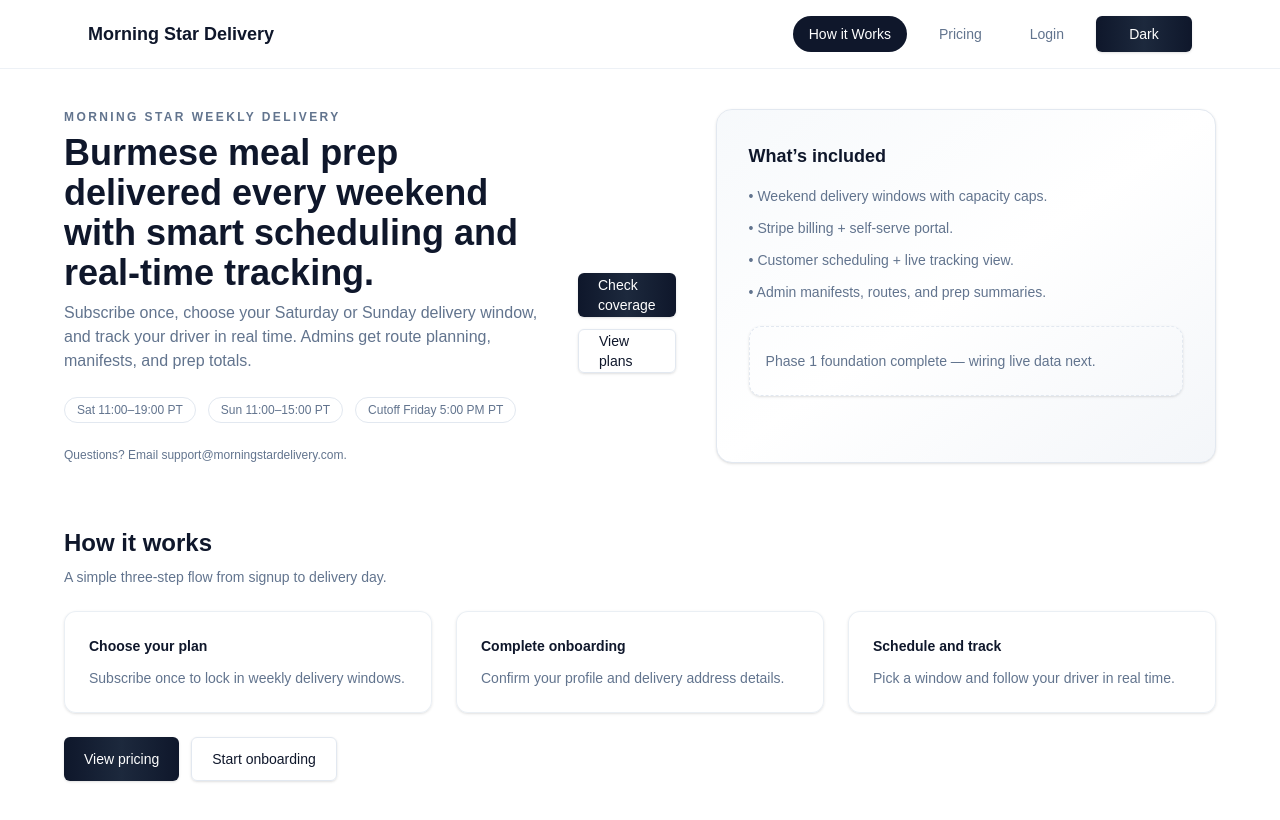
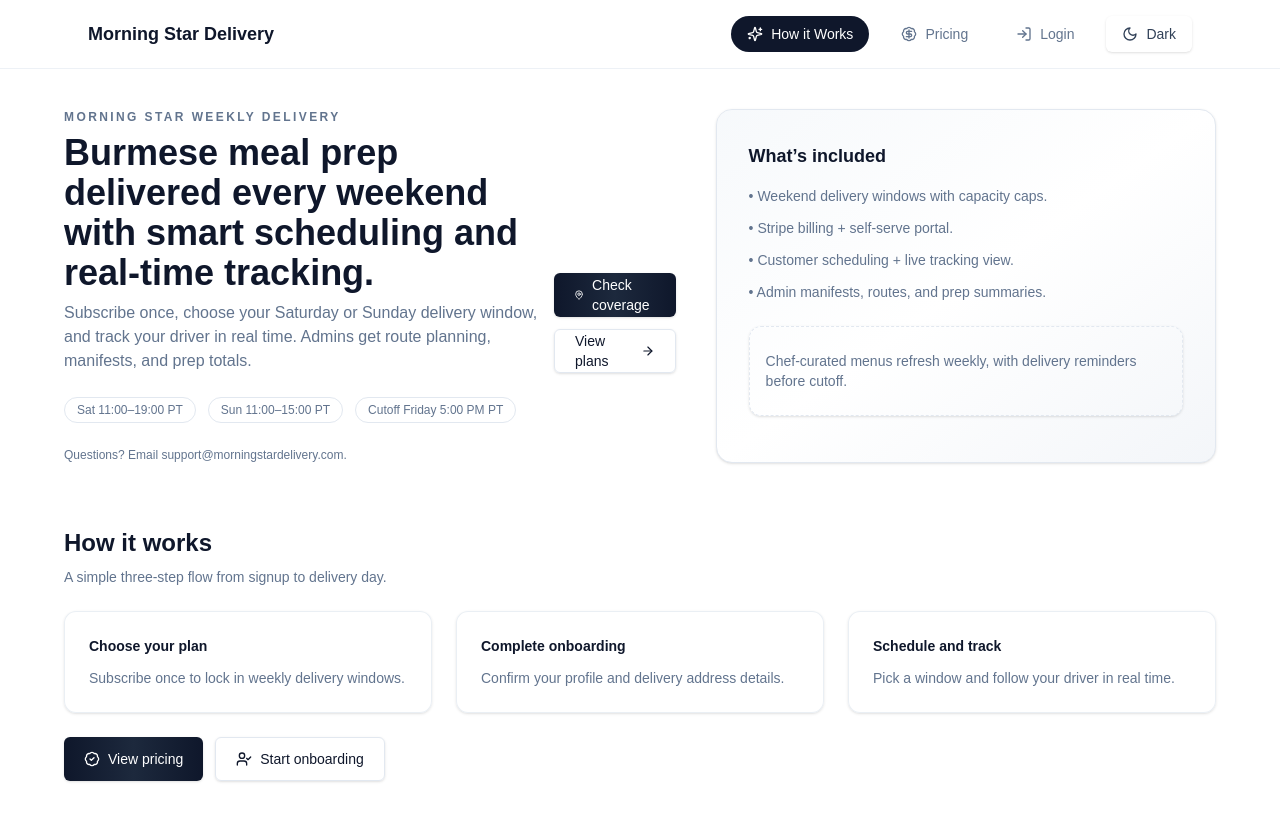
Before and after one commit to min-hinthar/delivery-subscription-app, a Next.js app: page / in a window 1280 px wide. Built offline with nearby package versions, Linux system fonts and the light colour scheme.

Commit message:
Polish nav theme toggle and motion

```diff
--- a/package.json
+++ b/package.json
@@ -20,7 +20,8 @@
     "react-dom": "19.2.3",
     "stripe": "^20.1.0",
     "tailwind-merge": "^2.5.4",
-    "zod": "^3.24.1"
+    "zod": "^3.24.1",
+    "lucide-react": "^0.475.0"
   },
   "devDependencies": {
     "@tailwindcss/postcss": "^4",
--- a/src/app/page.tsx
+++ b/src/app/page.tsx
@@ -1,4 +1,5 @@
 import Link from "next/link";
+import { ArrowRight, BadgeCheck, MapPin, UserCheck } from "lucide-react";
 
 import { PageHeader } from "@/components/layout/page-header";
 import { Card } from "@/components/ui/card";
@@ -16,17 +17,19 @@ export default function Home() {
             cta={
               <Link
                 href="/signup?next=/onboarding"
-                className="inline-flex h-11 items-center justify-center rounded-md bg-gradient-to-r from-slate-900 via-slate-800 to-slate-900 px-5 text-sm font-medium text-white shadow-sm transition duration-200 hover:-translate-y-0.5 hover:scale-[1.02] hover:shadow-md focus-visible:outline-none focus-visible:ring-2 focus-visible:ring-slate-900 focus-visible:ring-offset-2 active:translate-y-0 active:scale-[0.99] dark:from-slate-100 dark:via-slate-200 dark:to-slate-100 dark:text-slate-900 dark:focus-visible:ring-slate-100"
+                className="inline-flex h-11 items-center justify-center gap-2 rounded-md bg-gradient-to-r from-slate-900 via-slate-800 to-slate-900 px-5 text-sm font-medium text-white shadow-sm transition duration-200 hover:-translate-y-0.5 hover:scale-[1.02] hover:shadow-md focus-visible:outline-none focus-visible:ring-2 focus-visible:ring-slate-900 focus-visible:ring-offset-2 active:translate-y-0 active:scale-[0.99] dark:from-slate-100 dark:via-slate-200 dark:to-slate-100 dark:text-slate-900 dark:focus-visible:ring-slate-100"
               >
+                <MapPin className="h-4 w-4" aria-hidden="true" />
                 Check coverage
               </Link>
             }
             secondaryAction={
               <Link
                 href="/pricing"
-                className="inline-flex h-11 items-center justify-center rounded-md border border-slate-200 px-5 text-sm font-medium text-slate-900 shadow-sm transition duration-200 hover:-translate-y-0.5 hover:border-slate-300 hover:shadow-md focus-visible:outline-none focus-visible:ring-2 focus-visible:ring-slate-900 focus-visible:ring-offset-2 dark:border-slate-800 dark:text-slate-100 dark:focus-visible:ring-slate-100"
+                className="inline-flex h-11 items-center justify-center gap-2 rounded-md border border-slate-200 px-5 text-sm font-medium text-slate-900 shadow-sm transition duration-200 hover:-translate-y-0.5 hover:border-slate-300 hover:shadow-md focus-visible:outline-none focus-visible:ring-2 focus-visible:ring-slate-900 focus-visible:ring-offset-2 dark:border-slate-800 dark:text-slate-100 dark:focus-visible:ring-slate-100"
               >
                 View plans
+                <ArrowRight className="h-4 w-4" aria-hidden="true" />
               </Link>
             }
           />
@@ -58,7 +61,7 @@ export default function Home() {
               </ul>
             </div>
             <div className="rounded-xl border border-dashed border-slate-200 px-4 py-6 text-sm text-slate-500 shadow-sm dark:border-slate-800 dark:text-slate-400">
-              Phase 1 foundation complete — wiring live data next.
+              Chef-curated menus refresh weekly, with delivery reminders before cutoff.
             </div>
           </div>
         </Card>
@@ -99,14 +102,16 @@ export default function Home() {
         <div className="flex flex-wrap gap-3">
           <Link
             href="/pricing"
-            className="inline-flex h-11 items-center justify-center rounded-md bg-gradient-to-r from-slate-900 via-slate-800 to-slate-900 px-5 text-sm font-medium text-white shadow-sm transition duration-200 hover:-translate-y-0.5 hover:scale-[1.02] hover:shadow-md focus-visible:outline-none focus-visible:ring-2 focus-visible:ring-slate-900 focus-visible:ring-offset-2 active:translate-y-0 active:scale-[0.99] dark:from-slate-100 dark:via-slate-200 dark:to-slate-100 dark:text-slate-900 dark:focus-visible:ring-slate-100"
+            className="inline-flex h-11 items-center justify-center gap-2 rounded-md bg-gradient-to-r from-slate-900 via-slate-800 to-slate-900 px-5 text-sm font-medium text-white shadow-sm transition duration-200 hover:-translate-y-0.5 hover:scale-[1.02] hover:shadow-md focus-visible:outline-none focus-visible:ring-2 focus-visible:ring-slate-900 focus-visible:ring-offset-2 active:translate-y-0 active:scale-[0.99] dark:from-slate-100 dark:via-slate-200 dark:to-slate-100 dark:text-slate-900 dark:focus-visible:ring-slate-100"
           >
+            <BadgeCheck className="h-4 w-4" aria-hidden="true" />
             View pricing
           </Link>
           <Link
             href="/signup"
-            className="inline-flex h-11 items-center justify-center rounded-md border border-slate-200 px-5 text-sm font-medium text-slate-900 shadow-sm transition duration-200 hover:-translate-y-0.5 hover:border-slate-300 hover:shadow-md focus-visible:outline-none focus-visible:ring-2 focus-visible:ring-slate-900 focus-visible:ring-offset-2 dark:border-slate-800 dark:text-slate-100 dark:focus-visible:ring-slate-100"
+            className="inline-flex h-11 items-center justify-center gap-2 rounded-md border border-slate-200 px-5 text-sm font-medium text-slate-900 shadow-sm transition duration-200 hover:-translate-y-0.5 hover:border-slate-300 hover:shadow-md focus-visible:outline-none focus-visible:ring-2 focus-visible:ring-slate-900 focus-visible:ring-offset-2 dark:border-slate-800 dark:text-slate-100 dark:focus-visible:ring-slate-100"
           >
+            <UserCheck className="h-4 w-4" aria-hidden="true" />
             Start onboarding
           </Link>
         </div>
--- a/src/components/auth/logout-button.tsx
+++ b/src/components/auth/logout-button.tsx
@@ -1,6 +1,7 @@
 "use client";
 
 import { useState } from "react";
+import { LogOut } from "lucide-react";
 
 import { Button } from "@/components/ui/button";
 import { createSupabaseBrowserClient } from "@/lib/supabase/client";
@@ -19,8 +20,9 @@ export function LogoutButton() {
     <Button
       onClick={handleLogout}
       disabled={isLoading}
-      className="bg-slate-200 text-slate-900 hover:shadow-md dark:bg-slate-800 dark:text-slate-100"
+      className="gap-2 bg-slate-200 text-slate-900 hover:shadow-md dark:bg-slate-800 dark:text-slate-100"
     >
+      <LogOut className="h-4 w-4" aria-hidden="true" />
       {isLoading ? "Signing out…" : "Sign out"}
     </Button>
   );
--- a/src/components/billing/billing-action-button.tsx
+++ b/src/components/billing/billing-action-button.tsx
@@ -6,8 +6,8 @@ import { Button } from "@/components/ui/button";
 
 type BillingActionButtonProps = {
   endpoint: string;
-  label: string;
-  loadingLabel?: string;
+  label: React.ReactNode;
+  loadingLabel?: React.ReactNode;
   className?: string;
 };
 
--- a/src/components/navigation/site-header.tsx
+++ b/src/components/navigation/site-header.tsx
@@ -3,27 +3,54 @@
 import { useEffect, useMemo, useRef, useState } from "react";
 import Link from "next/link";
 import { usePathname } from "next/navigation";
+import { AnimatePresence, motion, useReducedMotion } from "framer-motion";
+import {
+  BadgeDollarSign,
+  CalendarCheck,
+  ChefHat,
+  CreditCard,
+  LayoutDashboard,
+  LogIn,
+  MapPinned,
+  Menu,
+  Route,
+  Sparkles,
+  Truck,
+  User,
+  X,
+} from "lucide-react";
+import type { LucideIcon } from "lucide-react";
 
 import { LogoutButton } from "@/components/auth/logout-button";
 import { ThemeToggle } from "@/components/theme-toggle";
+import { getMotionTransition, getSlideMotion } from "@/lib/motion";
 import { cn } from "@/lib/utils";
 
 type NavLink = {
   label: string;
   href: string;
+  icon: LucideIcon;
 };
 
 const PUBLIC_LINKS: NavLink[] = [
-  { label: "How it Works", href: "/#how-it-works" },
-  { label: "Pricing", href: "/pricing" },
-  { label: "Login", href: "/login" },
+  { label: "How it Works", href: "/#how-it-works", icon: Sparkles },
+  { label: "Pricing", href: "/pricing", icon: BadgeDollarSign },
+  { label: "Login", href: "/login", icon: LogIn },
 ];
 
 const AUTH_LINKS: NavLink[] = [
-  { label: "Account", href: "/account" },
-  { label: "Schedule", href: "/schedule" },
-  { label: "Track", href: "/track" },
-  { label: "Billing", href: "/billing" },
+  { label: "Account", href: "/account", icon: User },
+  { label: "Schedule", href: "/schedule", icon: CalendarCheck },
+  { label: "Track", href: "/track", icon: MapPinned },
+  { label: "Billing", href: "/billing", icon: CreditCard },
+];
+
+const ADMIN_LINKS: NavLink[] = [
+  { label: "Dashboard", href: "/admin", icon: LayoutDashboard },
+  { label: "Deliveries", href: "/admin/deliveries", icon: Truck },
+  { label: "Routes", href: "/admin/routes", icon: Route },
+  { label: "Meals", href: "/admin/meals", icon: ChefHat },
+  { label: "Subscriptions", href: "/admin/subscriptions", icon: BadgeDollarSign },
 ];
 
 const APP_ROUTES = new Set(["/account", "/schedule", "/track", "/billing", "/onboarding"]);
@@ -45,6 +72,12 @@ export function SiteHeader() {
   const [openPathname, setOpenPathname] = useState<string | null>(null);
   const closeButtonRef = useRef<HTMLButtonElement | null>(null);
   const isOpen = openPathname === pathname;
+  const shouldReduceMotion = useReducedMotion() ?? false;
+  const transition = getMotionTransition(shouldReduceMotion);
+  const { initial: panelInitial, animate: panelAnimate, exit: panelExit } = getSlideMotion(
+    shouldReduceMotion,
+    32,
+  );
 
   useEffect(() => {
     if (!isOpen) {
@@ -66,12 +99,14 @@ export function SiteHeader() {
     };
   }, [isOpen]);
 
+  const isAdminRoute = pathname.startsWith("/admin") && pathname !== "/admin/login";
   const isAppRoute = useMemo(
     () => APP_ROUTES.has(pathname) || Array.from(APP_ROUTES).some((route) => pathname.startsWith(`${route}/`)),
     [pathname],
   );
 
-  const navLinks = isAppRoute ? AUTH_LINKS : PUBLIC_LINKS;
+  const navLinks = isAdminRoute ? ADMIN_LINKS : isAppRoute ? AUTH_LINKS : PUBLIC_LINKS;
+  const showLogout = isAdminRoute || isAppRoute;
 
   return (
     <header className="border-b border-slate-200/60 bg-white/80 backdrop-blur dark:border-slate-800/60 dark:bg-slate-950/80">
@@ -80,21 +115,25 @@ export function SiteHeader() {
           Morning Star Delivery
         </Link>
         <nav className="hidden items-center gap-4 text-sm md:flex">
-          {navLinks.map((link) => (
+          {navLinks.map((link) => {
+            const Icon = link.icon;
+            return (
               <Link
                 key={link.href}
                 href={link.href}
                 className={cn(
-                "rounded-full px-4 py-2 text-sm font-medium transition hover:-translate-y-0.5",
+                  "inline-flex items-center gap-2 rounded-full px-4 py-2 text-sm font-medium transition hover:-translate-y-0.5",
                   isActiveRoute(pathname, link.href)
                     ? "bg-slate-900 text-white dark:bg-slate-100 dark:text-slate-900"
                     : "text-slate-500 hover:text-slate-900 dark:text-slate-400 dark:hover:text-slate-100",
                 )}
               >
+                <Icon className="h-4 w-4" aria-hidden="true" />
                 {link.label}
               </Link>
-          ))}
-          {isAppRoute ? <LogoutButton /> : null}
+            );
+          })}
+          {showLogout ? <LogoutButton /> : null}
           <ThemeToggle />
         </nav>
         <button
@@ -102,24 +141,28 @@ export function SiteHeader() {
           className="h-11 w-11 rounded-full border border-slate-200 bg-white p-0 text-slate-900 shadow-sm transition hover:-translate-y-0.5 focus-visible:outline-none focus-visible:ring-2 focus-visible:ring-slate-900 focus-visible:ring-offset-2 dark:border-slate-800 dark:bg-slate-950 dark:text-slate-100 dark:focus-visible:ring-slate-100 md:hidden"
           aria-label="Open navigation menu"
         >
-          <svg aria-hidden="true" viewBox="0 0 24 24" className="h-5 w-5">
-            <path
-              d="M4 7h16M4 12h16M4 17h16"
-              stroke="currentColor"
-              strokeWidth="1.8"
-              strokeLinecap="round"
-            />
-          </svg>
+          <Menu className="h-5 w-5" aria-hidden="true" />
         </button>
       </div>
+      <AnimatePresence>
         {isOpen ? (
-        <div className="fixed inset-0 z-50 md:hidden" role="dialog" aria-modal="true">
-          <div
-            className="absolute inset-0 bg-slate-900/50"
+          <div className="fixed inset-0 z-[60] md:hidden" role="dialog" aria-modal="true">
+            <motion.div
+              className="absolute inset-0 bg-slate-900/70 backdrop-blur-sm"
               onClick={() => setOpenPathname(null)}
               aria-hidden="true"
+              initial={{ opacity: shouldReduceMotion ? 1 : 0 }}
+              animate={{ opacity: 1 }}
+              exit={{ opacity: shouldReduceMotion ? 1 : 0 }}
+              transition={transition}
             />
-          <div className="absolute right-0 top-0 flex h-full w-80 flex-col gap-6 bg-white p-6 shadow-xl dark:bg-slate-950">
+            <motion.div
+              className="absolute right-0 top-0 flex h-full w-80 flex-col gap-6 border-l border-slate-200 bg-white p-6 shadow-2xl dark:border-slate-800 dark:bg-slate-950"
+              initial={panelInitial}
+              animate={panelAnimate}
+              exit={panelExit}
+              transition={transition}
+            >
               <div className="flex items-center justify-between">
                 <p className="text-sm font-semibold text-slate-900 dark:text-slate-100">Menu</p>
                 <button
@@ -128,43 +171,41 @@ export function SiteHeader() {
                   aria-label="Close navigation menu"
                   ref={closeButtonRef}
                 >
-                <svg aria-hidden="true" viewBox="0 0 24 24" className="h-4 w-4">
-                  <path
-                    d="M6 6l12 12M18 6l-12 12"
-                    stroke="currentColor"
-                    strokeWidth="1.8"
-                    strokeLinecap="round"
-                  />
-                </svg>
+                  <X className="h-4 w-4" aria-hidden="true" />
                 </button>
               </div>
               <div className="flex flex-col gap-2">
-              {navLinks.map((link) => (
+                {navLinks.map((link) => {
+                  const Icon = link.icon;
+                  return (
                     <Link
                       key={link.href}
                       href={link.href}
                       onClick={() => setOpenPathname(null)}
                       className={cn(
-                    "flex h-11 items-center rounded-lg px-4 text-sm font-medium",
+                        "flex h-11 items-center gap-3 rounded-lg px-4 text-sm font-medium",
                         isActiveRoute(pathname, link.href)
                           ? "bg-slate-900 text-white dark:bg-slate-100 dark:text-slate-900"
                           : "text-slate-600 hover:bg-slate-100 dark:text-slate-300 dark:hover:bg-slate-900",
                       )}
                     >
+                      <Icon className="h-4 w-4" aria-hidden="true" />
                       {link.label}
                     </Link>
-              ))}
+                  );
+                })}
               </div>
               <div className="flex flex-col gap-3">
-              {isAppRoute ? <LogoutButton /> : null}
+                {showLogout ? <LogoutButton /> : null}
                 <ThemeToggle />
               </div>
               <p className="mt-auto text-xs text-slate-500 dark:text-slate-400">
                 Need help? Email support@morningstardelivery.com
               </p>
-          </div>
+            </motion.div>
           </div>
         ) : null}
+      </AnimatePresence>
     </header>
   );
 }
--- a/src/components/page-transition.tsx
+++ b/src/components/page-transition.tsx
@@ -2,6 +2,8 @@
 
 import { AnimatePresence, motion, useReducedMotion } from "framer-motion";
 import { usePathname } from "next/navigation";
+
+import { getFadeMotion, getMotionTransition } from "@/lib/motion";
 
 type PageTransitionProps = {
   children: React.ReactNode;
@@ -9,14 +11,10 @@ type PageTransitionProps = {
 
 export function PageTransition({ children }: PageTransitionProps) {
   const pathname = usePathname();
-  const shouldReduceMotion = useReducedMotion();
+  const shouldReduceMotion = useReducedMotion() ?? false;
 
-  const transition = shouldReduceMotion
-    ? { duration: 0 }
-    : { duration: 0.2, ease: "easeOut" };
-  const initial = shouldReduceMotion ? { opacity: 1, y: 0 } : { opacity: 0, y: 6 };
-  const animate = shouldReduceMotion ? { opacity: 1, y: 0 } : { opacity: 1, y: 0 };
-  const exit = shouldReduceMotion ? { opacity: 1, y: 0 } : { opacity: 0, y: -6 };
+  const transition = getMotionTransition(shouldReduceMotion);
+  const { initial, animate, exit } = getFadeMotion(shouldReduceMotion, { enterY: 6, exitY: -6 });
 
   return (
     <AnimatePresence mode="wait">
--- a/src/components/theme-toggle.tsx
+++ b/src/components/theme-toggle.tsx
@@ -1,6 +1,7 @@
 "use client";
 
 import * as React from "react";
+import { Moon, Sun } from "lucide-react";
 import { useTheme } from "next-themes";
 
 import { Button } from "@/components/ui/button";
@@ -15,21 +16,24 @@ export function ThemeToggle() {
 
   if (!mounted) {
     return (
-      <Button className="w-24 justify-center" disabled>
+      <Button className="w-full justify-center md:w-auto" disabled>
         Theme
       </Button>
     );
   }
 
   const isDark = resolvedTheme === "dark";
+  const label = isDark ? "Switch to light mode" : "Switch to dark mode";
 
   return (
     <Button
-      className="w-24 justify-center"
+      variant="ghost"
+      className="w-full justify-center gap-2 md:w-auto"
       onClick={() => setTheme(isDark ? "light" : "dark")}
-      aria-label="Toggle theme"
+      aria-label={label}
     >
-      {isDark ? "Light" : "Dark"}
+      {isDark ? <Sun className="h-4 w-4" aria-hidden="true" /> : <Moon className="h-4 w-4" aria-hidden="true" />}
+      <span className="text-sm font-medium">{isDark ? "Light" : "Dark"}</span>
     </Button>
   );
 }
--- /dev/null
+++ b/src/lib/motion.ts
@@ -0,0 +1,30 @@
+export const MOTION_EASE = "easeOut";
+export const MOTION_DURATION = 0.2;
+
+export function getMotionTransition(shouldReduceMotion: boolean) {
+  return shouldReduceMotion
+    ? { duration: 0 }
+    : { duration: MOTION_DURATION, ease: MOTION_EASE };
+}
+
+export function getFadeMotion(
+  shouldReduceMotion: boolean,
+  options?: { enterY?: number; exitY?: number },
+) {
+  const enterY = options?.enterY ?? 6;
+  const exitY = options?.exitY ?? -6;
+
+  return {
+    initial: shouldReduceMotion ? { opacity: 1, y: 0 } : { opacity: 0, y: enterY },
+    animate: { opacity: 1, y: 0 },
+    exit: shouldReduceMotion ? { opacity: 1, y: 0 } : { opacity: 0, y: exitY },
+  };
+}
+
+export function getSlideMotion(shouldReduceMotion: boolean, distance = 24) {
+  return {
+    initial: shouldReduceMotion ? { opacity: 1, x: 0 } : { opacity: 0, x: distance },
+    animate: { opacity: 1, x: 0 },
+    exit: shouldReduceMotion ? { opacity: 1, x: 0 } : { opacity: 0, x: distance },
+  };
+}
```
Also changed, not shown: src/app/(admin)/admin/page.tsx (+17 -4 lines), src/app/pricing/page.tsx (+30 -17 lines), 2 other files (tests, documents, lock files or other folders). Lines whose indentation alone changed are shown as unchanged.
